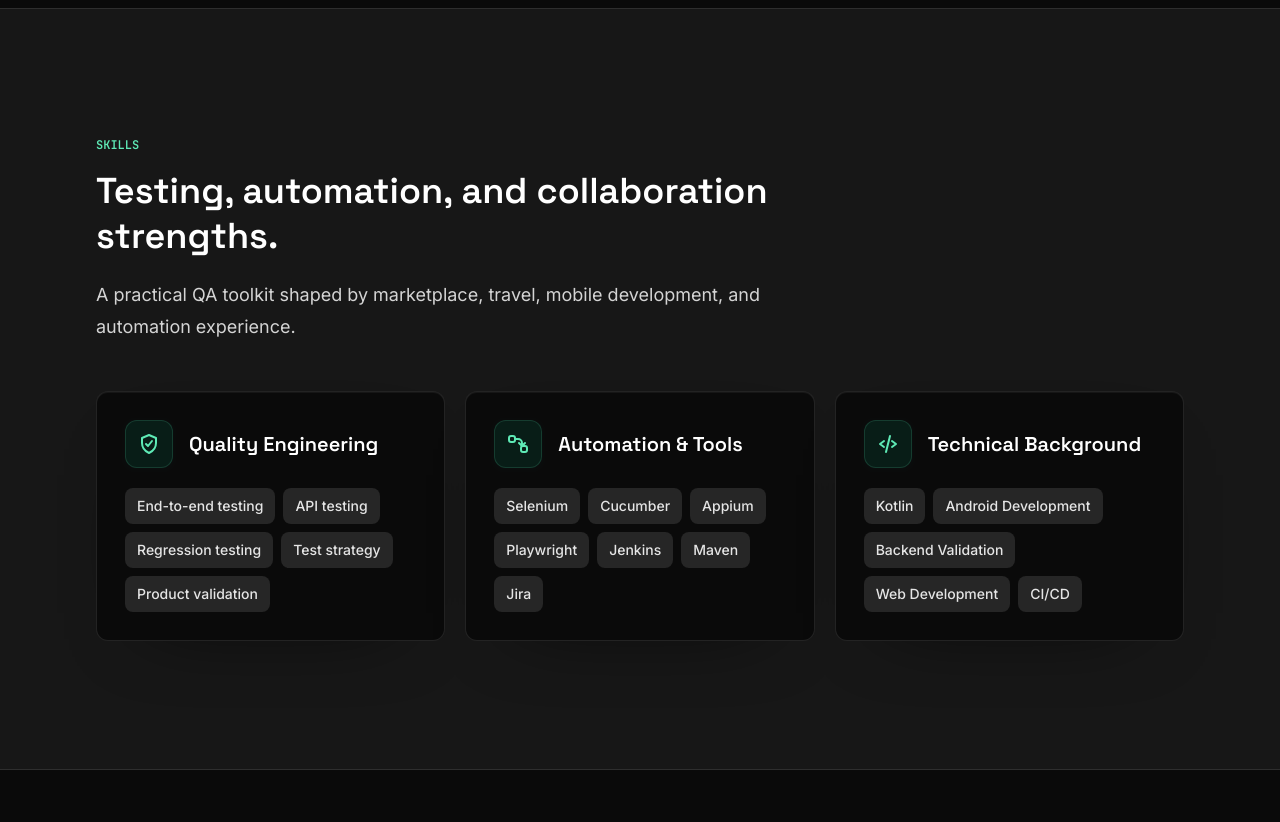
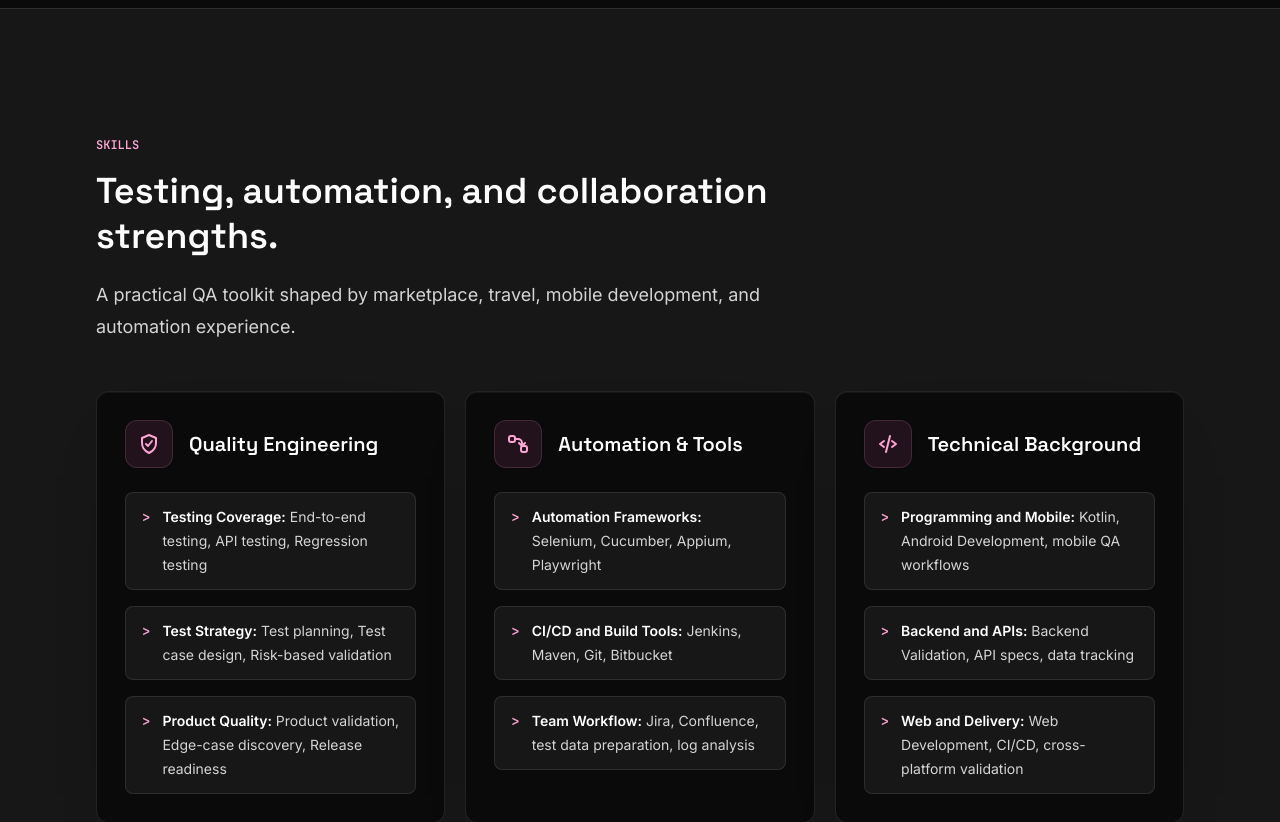
Before and after one commit to dlanooor/nextjs-ronaldgrant, a Next.js app: page / in a window 1280 px wide. Shown: the part 1740-2562 px from the top of the page. Built offline with nearby package versions, Linux system fonts and the light colour scheme.

Commit message:
polish portfolio theme and content

```diff
--- a/app/globals.css
+++ b/app/globals.css
@@ -36,23 +36,25 @@
 }
 
 ::selection {
-  background: #bbf7d0;
-  color: #14532d;
+  background: #fbcfe8;
+  color: #831843;
 }
 
 .dark ::selection {
-  background: #065f46;
-  color: #ecfdf5;
+  background: #be185d;
+  color: #fdf2f8;
 }
 
 @keyframes fade-up {
   from {
     opacity: 0;
-    transform: translateY(20px);
+    filter: blur(6px);
+    transform: translateY(22px);
   }
 
   to {
     opacity: 1;
+    filter: blur(0);
     transform: translateY(0);
   }
 }
@@ -68,7 +70,7 @@
 }
 
 .animate-fade-up {
-  animation: fade-up 720ms cubic-bezier(0.22, 1, 0.36, 1) both;
+  animation: fade-up 820ms cubic-bezier(0.22, 1, 0.36, 1) both;
 }
 
 .animation-delay-100 {
@@ -76,7 +78,7 @@
 }
 
 .reveal {
-  animation: fade-up 720ms cubic-bezier(0.22, 1, 0.36, 1) both;
+  animation: fade-up 820ms cubic-bezier(0.22, 1, 0.36, 1) both;
 }
 
 .reveal-delay-1 {
@@ -87,16 +89,109 @@
   animation-delay: 220ms;
 }
 
+.stagger-list > * {
+  animation: fade-up 760ms cubic-bezier(0.22, 1, 0.36, 1) both;
+}
+
+.stagger-list > *:nth-child(1) {
+  animation-delay: 80ms;
+}
+
+.stagger-list > *:nth-child(2) {
+  animation-delay: 160ms;
+}
+
+.stagger-list > *:nth-child(3) {
+  animation-delay: 240ms;
+}
+
+.stagger-list > *:nth-child(4) {
+  animation-delay: 320ms;
+}
+
+.stagger-list > *:nth-child(5) {
+  animation-delay: 400ms;
+}
+
+.stagger-list > *:nth-child(n + 6) {
+  animation-delay: 480ms;
+}
+
 .premium-card {
+  position: relative;
+  isolation: isolate;
+  overflow: hidden;
   box-shadow:
     0 1px 1px rgb(15 23 42 / 0.04),
     0 24px 60px -44px rgb(15 23 42 / 0.5);
+}
+
+.premium-card::before {
+  position: absolute;
+  inset: 0;
+  z-index: 0;
+  pointer-events: none;
+  content: "";
+  background:
+    radial-gradient(circle at 18% 12%, rgb(236 72 153 / 0.18), transparent 30%),
+    linear-gradient(135deg, rgb(255 255 255 / 0.18), transparent 42%);
+  opacity: 0;
+  transition:
+    opacity 320ms ease,
+    transform 320ms ease;
+  transform: translate3d(0, 10px, 0);
+}
+
+.premium-card > * {
+  position: relative;
+  z-index: 1;
+}
+
+.premium-card:hover::before {
+  opacity: 1;
+  transform: translate3d(0, 0, 0);
 }
 
 .dark .premium-card {
   box-shadow:
     0 1px 0 rgb(255 255 255 / 0.05) inset,
     0 28px 80px -56px rgb(0 0 0 / 0.9);
+}
+
+.dark .premium-card::before {
+  background:
+    radial-gradient(circle at 18% 12%, rgb(244 114 182 / 0.14), transparent 32%),
+    linear-gradient(135deg, rgb(255 255 255 / 0.08), transparent 44%);
+}
+
+.accent-card::before {
+  background:
+    linear-gradient(
+      180deg,
+      var(--card-accent-soft, rgb(236 72 153 / 0.14)) 0%,
+      transparent 54%
+    ),
+    radial-gradient(
+      circle at 18% 12%,
+      var(--card-accent-glow, rgb(236 72 153 / 0.18)),
+      transparent 34%
+    ),
+    linear-gradient(135deg, rgb(255 255 255 / 0.14), transparent 44%);
+}
+
+.dark .accent-card::before {
+  background:
+    linear-gradient(
+      180deg,
+      var(--card-accent-soft, rgb(244 114 182 / 0.14)) 0%,
+      transparent 54%
+    ),
+    radial-gradient(
+      circle at 18% 12%,
+      var(--card-accent-glow, rgb(244 114 182 / 0.14)),
+      transparent 34%
+    ),
+    linear-gradient(135deg, rgb(255 255 255 / 0.08), transparent 44%);
 }
 
 .card-lift {
@@ -110,6 +205,75 @@
 
 .card-lift:hover {
   transform: translateY(-4px);
+  box-shadow:
+    0 1px 1px rgb(15 23 42 / 0.05),
+    0 32px 80px -44px rgb(236 72 153 / 0.4);
+}
+
+.dark .card-lift:hover {
+  box-shadow:
+    0 1px 0 rgb(255 255 255 / 0.06) inset,
+    0 34px 90px -48px rgb(244 114 182 / 0.28);
+}
+
+.accent-card.card-lift:hover {
+  border-color: var(--card-accent-border, rgb(236 72 153 / 0.42)) !important;
+  box-shadow:
+    0 0 0 1px var(--card-accent-border, rgb(236 72 153 / 0.42)),
+    0 1px 1px rgb(15 23 42 / 0.05),
+    0 32px 80px -44px var(--card-accent-shadow, rgb(236 72 153 / 0.4)) !important;
+}
+
+.dark .accent-card.card-lift:hover {
+  border-color: var(--card-accent-border, rgb(244 114 182 / 0.34)) !important;
+  box-shadow:
+    0 0 0 1px var(--card-accent-border, rgb(244 114 182 / 0.34)),
+    0 1px 0 rgb(255 255 255 / 0.06) inset,
+    0 34px 90px -48px var(--card-accent-shadow, rgb(236 72 153 / 0.28)) !important;
+}
+
+.accent-logo,
+.accent-pill,
+.accent-chip,
+.accent-link {
+  transition:
+    background-color 260ms ease,
+    border-color 260ms ease,
+    box-shadow 260ms ease,
+    color 260ms ease,
+    transform 260ms ease;
+}
+
+.accent-link {
+  color: var(--card-accent-link, #f472b6);
+}
+
+.accent-link:hover {
+  color: var(--card-accent, #db2777);
+}
+
+.accent-card:hover .accent-logo {
+  border-color: var(--card-accent-border, rgb(236 72 153 / 0.42));
+  box-shadow: 0 0 0 4px var(--card-accent-soft, rgb(236 72 153 / 0.14));
+}
+
+.accent-card:hover .accent-pill,
+.accent-card:hover .accent-chip {
+  border-color: var(--card-accent-border, rgb(236 72 153 / 0.42));
+  background-color: var(--card-accent-soft, rgb(236 72 153 / 0.14));
+  color: var(--card-accent-link, #f472b6);
+}
+
+.card-lift svg,
+.card-lift img {
+  transition:
+    transform 320ms ease,
+    filter 320ms ease;
+}
+
+.card-lift:hover svg,
+.card-lift:hover img {
+  transform: translateY(-1px) scale(1.04);
 }
 
 @media (prefers-reduced-motion: reduce) {
@@ -123,7 +287,9 @@
   }
 
   .card-lift,
-  .card-lift:hover {
+  .card-lift:hover,
+  .card-lift:hover svg,
+  .card-lift:hover img {
     transform: none;
   }
 }
--- a/components/about-section.tsx
+++ b/components/about-section.tsx
@@ -15,7 +15,7 @@
             ))}
           </div>
 
-          <ul className="grid gap-3 sm:grid-cols-2">
+          <ul className="stagger-list grid gap-3 sm:grid-cols-2">
             {about.highlights.map((highlight) => (
               <li
                 key={highlight}
--- a/components/contact-section.tsx
+++ b/components/contact-section.tsx
@@ -20,7 +20,7 @@
             <div className="flex flex-col gap-4">
               <a
                 href={`mailto:${profile.email}`}
-                className="inline-flex min-h-12 items-center justify-center rounded-xl bg-white px-5 py-3 text-center text-sm font-semibold text-neutral-950 shadow-lg shadow-black/20 transition hover:-translate-y-0.5 hover:bg-neutral-100 focus:outline-none focus-visible:ring-2 focus-visible:ring-emerald-300 dark:hover:bg-neutral-200"
+                className="inline-flex min-h-12 items-center justify-center rounded-xl bg-white px-5 py-3 text-center text-sm font-semibold text-neutral-950 shadow-lg shadow-black/20 transition hover:-translate-y-0.5 hover:bg-neutral-100 focus:outline-none focus-visible:ring-2 focus-visible:ring-pink-300 dark:hover:bg-neutral-200"
               >
                 {profile.email}
               </a>
@@ -31,7 +31,7 @@
                     href={social.href}
                     target={social.href.startsWith("http") ? "_blank" : undefined}
                     rel={social.href.startsWith("http") ? "noreferrer" : undefined}
-                    className="inline-flex flex-1 items-center justify-center gap-2 rounded-xl border border-white/15 px-4 py-2 text-sm font-medium text-white/80 transition hover:-translate-y-0.5 hover:border-white/30 hover:bg-white/10 hover:text-white focus:outline-none focus-visible:ring-2 focus-visible:ring-emerald-300 sm:flex-none"
+                    className="inline-flex flex-1 items-center justify-center gap-2 rounded-xl border border-white/15 px-4 py-2 text-sm font-medium text-white/80 transition hover:-translate-y-0.5 hover:border-white/30 hover:bg-white/10 hover:text-white focus:outline-none focus-visible:ring-2 focus-visible:ring-pink-300 sm:flex-none"
                   >
                     <SocialIcon label={social.label} />
                     {social.label}
--- a/components/hero-section.tsx
+++ b/components/hero-section.tsx
@@ -12,7 +12,7 @@
     >
       <Container className="grid items-center gap-10 py-16 sm:py-20 md:grid-cols-[1.05fr_0.95fr] lg:gap-14 lg:py-24 xl:py-28">
         <div className="animate-fade-up">
-          <p className="inline-flex rounded-full border border-emerald-700/20 bg-emerald-50 px-4 py-2 font-mono text-xs font-semibold uppercase text-emerald-800 shadow-sm shadow-emerald-900/5 dark:border-emerald-300/20 dark:bg-emerald-400/10 dark:text-emerald-200">
+          <p className="inline-flex rounded-full border border-pink-700/20 bg-pink-50 px-4 py-2 font-mono text-xs font-semibold uppercase text-pink-800 shadow-sm shadow-pink-900/5 dark:border-pink-300/20 dark:bg-pink-400/10 dark:text-pink-200">
             {hero.availability}
           </p>
           <h1 className="mt-6 max-w-3xl font-display text-5xl font-semibold leading-[0.95] text-neutral-950 sm:mt-7 sm:text-7xl lg:text-8xl dark:text-white">
@@ -32,8 +32,8 @@
                 href={cta.href}
                 className={
                   cta.variant === "primary"
-                    ? "inline-flex h-12 items-center justify-center rounded-xl bg-neutral-950 px-5 text-sm font-semibold text-white shadow-lg shadow-neutral-950/15 transition hover:-translate-y-0.5 hover:bg-neutral-800 focus:outline-none focus-visible:ring-2 focus-visible:ring-emerald-600 dark:bg-white dark:text-neutral-950 dark:shadow-white/10 dark:hover:bg-neutral-200 dark:focus-visible:ring-emerald-400"
-                    : "inline-flex h-12 items-center justify-center rounded-xl border border-neutral-950/15 bg-white px-5 text-sm font-semibold text-neutral-950 shadow-sm transition hover:-translate-y-0.5 hover:border-neutral-950/30 hover:bg-neutral-50 focus:outline-none focus-visible:ring-2 focus-visible:ring-emerald-600 dark:border-white/15 dark:bg-neutral-900 dark:text-white dark:hover:border-white/30 dark:hover:bg-neutral-800 dark:focus-visible:ring-emerald-400"
+                    ? "inline-flex h-12 items-center justify-center rounded-xl bg-neutral-950 px-5 text-sm font-semibold text-white shadow-lg shadow-neutral-950/15 transition hover:-translate-y-0.5 hover:bg-neutral-800 focus:outline-none focus-visible:ring-2 focus-visible:ring-pink-600 dark:bg-white dark:text-neutral-950 dark:shadow-white/10 dark:hover:bg-neutral-200 dark:focus-visible:ring-pink-400"
+                    : "inline-flex h-12 items-center justify-center rounded-xl border border-neutral-950/15 bg-white px-5 text-sm font-semibold text-neutral-950 shadow-sm transition hover:-translate-y-0.5 hover:border-neutral-950/30 hover:bg-neutral-50 focus:outline-none focus-visible:ring-2 focus-visible:ring-pink-600 dark:border-white/15 dark:bg-neutral-900 dark:text-white dark:hover:border-white/30 dark:hover:bg-neutral-800 dark:focus-visible:ring-pink-400"
                 }
               >
                 {cta.label}
--- a/components/section-heading.tsx
+++ b/components/section-heading.tsx
@@ -17,7 +17,7 @@
     <div className="reveal max-w-3xl">
       <p
         className={`font-mono text-xs font-semibold uppercase ${
-          isDark ? "text-emerald-300" : "text-emerald-700 dark:text-emerald-300"
+          isDark ? "text-pink-300" : "text-pink-700 dark:text-pink-300"
         }`}
       >
         {eyebrow}
--- a/components/site-header.tsx
+++ b/components/site-header.tsx
@@ -49,7 +49,7 @@
               <li key={item.href}>
                 <a
                   href={item.href}
-                  className="block rounded-lg px-3 py-2 transition hover:bg-neutral-100 hover:text-neutral-950 focus:outline-none focus-visible:ring-2 focus-visible:ring-emerald-600 dark:hover:bg-white/10 dark:hover:text-white dark:focus-visible:ring-emerald-400"
+                  className="block rounded-lg px-3 py-2 transition hover:bg-neutral-100 hover:text-neutral-950 focus:outline-none focus-visible:ring-2 focus-visible:ring-pink-600 dark:hover:bg-white/10 dark:hover:text-white dark:focus-visible:ring-pink-400"
                 >
                   {item.label}
                 </a>
@@ -66,7 +66,7 @@
             aria-controls="mobile-navigation"
             aria-label={isMenuOpen ? "Close navigation menu" : "Open navigation menu"}
             onClick={() => setIsMenuOpen((current) => !current)}
-            className="inline-flex size-10 items-center justify-center rounded-xl border border-neutral-950/15 bg-neutral-100 text-neutral-950 shadow-sm transition hover:border-neutral-950/25 hover:bg-white focus:outline-none focus-visible:ring-2 focus-visible:ring-emerald-600 md:hidden dark:border-white/15 dark:bg-neutral-800 dark:text-white dark:hover:border-white/25 dark:hover:bg-neutral-700 dark:focus-visible:ring-emerald-400"
+            className="inline-flex size-10 items-center justify-center rounded-xl border border-neutral-950/15 bg-neutral-100 text-neutral-950 shadow-sm transition hover:border-neutral-950/25 hover:bg-white focus:outline-none focus-visible:ring-2 focus-visible:ring-pink-600 md:hidden dark:border-white/15 dark:bg-neutral-800 dark:text-white dark:hover:border-white/25 dark:hover:bg-neutral-700 dark:focus-visible:ring-pink-400"
           >
             <span aria-hidden="true" className="relative size-5">
               <span
@@ -103,7 +103,7 @@
                 <a
                   href={item.href}
                   onClick={() => setIsMenuOpen(false)}
-                  className="block rounded-xl px-4 py-3 transition hover:bg-neutral-100 hover:text-neutral-950 focus:outline-none focus-visible:ring-2 focus-visible:ring-emerald-600 dark:hover:bg-white/10 dark:hover:text-white dark:focus-visible:ring-emerald-400"
+                  className="block rounded-xl px-4 py-3 transition hover:bg-neutral-100 hover:text-neutral-950 focus:outline-none focus-visible:ring-2 focus-visible:ring-pink-600 dark:hover:bg-white/10 dark:hover:text-white dark:focus-visible:ring-pink-400"
                 >
                   {item.label}
                 </a>
--- a/components/skills-section.tsx
+++ b/components/skills-section.tsx
@@ -18,7 +18,7 @@
       <Container>
         <SectionHeading {...sections.skills} />
 
-        <div className="reveal reveal-delay-1 mt-10 grid gap-5 sm:mt-12 md:grid-cols-3">
+        <div className="reveal reveal-delay-1 stagger-list mt-10 grid gap-5 sm:mt-12 md:grid-cols-3">
           {skills.map((skillGroup) => {
             const Icon = skillIcons[skillGroup.group] ?? CodeIcon;
 
@@ -28,20 +28,31 @@
                 className="premium-card card-lift rounded-xl border border-neutral-950/10 bg-white p-5 sm:p-7 dark:border-white/10 dark:bg-neutral-950 dark:hover:border-white/20"
               >
                 <div className="flex items-center gap-4">
-                  <span className="grid size-12 shrink-0 place-items-center rounded-xl border border-emerald-700/15 bg-emerald-50 text-emerald-700 shadow-sm shadow-emerald-950/5 dark:border-emerald-300/15 dark:bg-emerald-400/10 dark:text-emerald-300">
+                  <span className="grid size-12 shrink-0 place-items-center rounded-xl border border-pink-700/15 bg-pink-50 text-pink-700 shadow-sm shadow-pink-950/5 dark:border-pink-300/15 dark:bg-pink-400/10 dark:text-pink-300">
                     <Icon className="size-6" />
                   </span>
                   <h3 className="font-display text-xl font-semibold text-neutral-950 dark:text-white">
                     {skillGroup.group}
                   </h3>
                 </div>
-                <ul className="mt-5 flex flex-wrap gap-2">
+                <ul className="mt-6 space-y-4">
                   {skillGroup.items.map((skill) => (
                     <li
-                      key={skill}
-                      className="rounded-lg bg-neutral-100 px-3 py-2 text-sm font-medium text-neutral-700 transition hover:bg-emerald-50 hover:text-emerald-800 dark:bg-neutral-800 dark:text-neutral-200 dark:hover:bg-emerald-400/10 dark:hover:text-emerald-200"
+                      key={skill.label}
+                      className="flex gap-3 rounded-lg border border-neutral-950/10 bg-neutral-50 px-4 py-3 transition hover:border-pink-700/20 hover:bg-pink-50 dark:border-white/10 dark:bg-neutral-900 dark:hover:border-pink-300/20 dark:hover:bg-pink-400/10"
                     >
-                      {skill}
+                      <span
+                        aria-hidden="true"
+                        className="mt-0.5 font-mono text-sm font-semibold text-pink-700 dark:text-pink-300"
+                      >
+                        &gt;
+                      </span>
+                      <span className="text-sm leading-6 text-neutral-600 dark:text-neutral-300">
+                        <span className="font-semibold text-neutral-950 dark:text-white">
+                          {skill.label}:
+                        </span>{" "}
+                        {skill.values.join(", ")}
+                      </span>
                     </li>
                   ))}
                 </ul>
--- a/components/theme-toggle.tsx
+++ b/components/theme-toggle.tsx
@@ -38,7 +38,7 @@
       aria-checked={isDark}
       aria-label="Toggle dark mode"
       onClick={toggleTheme}
-      className="grid h-10 w-32 shrink-0 grid-cols-2 gap-1 overflow-hidden rounded-full border border-neutral-950/15 bg-neutral-100 p-1 shadow-sm transition hover:border-neutral-950/25 focus:outline-none focus-visible:ring-2 focus-visible:ring-emerald-600 sm:w-36 dark:border-white/15 dark:bg-neutral-800 dark:hover:border-white/25 dark:focus-visible:ring-emerald-400"
+      className="grid h-10 w-32 shrink-0 grid-cols-2 gap-1 overflow-hidden rounded-full border border-neutral-950/15 bg-neutral-100 p-1 shadow-sm transition hover:border-neutral-950/25 focus:outline-none focus-visible:ring-2 focus-visible:ring-pink-600 sm:w-36 dark:border-white/15 dark:bg-neutral-800 dark:hover:border-white/25 dark:focus-visible:ring-pink-400"
     >
       <span className="sr-only">{isDark ? "Use light mode" : "Use dark mode"}</span>
       <span
--- a/lib/portfolio-data.ts
+++ b/lib/portfolio-data.ts
@@ -98,40 +98,59 @@
   {
     group: "Quality Engineering",
     items: [
-      "End-to-end testing",
-      "API testing",
-      "Regression testing",
-      "Test strategy",
-      "Product validation",
+      {
+        label: "Testing Coverage",
+        values: ["End-to-end testing", "API testing", "Regression testing"],
+      },
+      {
+        label: "Test Strategy",
+        values: ["Test planning", "Test case design", "Risk-based validation"],
+      },
+      {
+        label: "Product Quality",
+        values: ["Product validation", "Edge-case discovery", "Release readiness"],
+      },
     ],
   },
   {
     group: "Automation & Tools",
     items: [
-      "Selenium",
-      "Cucumber",
-      "Appium",
-      "Playwright",
-      "Jenkins",
-      "Maven",
-      "Jira",
+      {
+        label: "Automation Frameworks",
+        values: ["Selenium", "Cucumber", "Appium", "Playwright"],
+      },
+      {
+        label: "CI/CD and Build Tools",
+        values: ["Jenkins", "Maven", "Git", "Bitbucket"],
+      },
+      {
+        label: "Team Workflow",
+        values: ["Jira", "Confluence", "test data preparation", "log analysis"],
+      },
     ],
   },
   {
     group: "Technical Background",
     items: [
-      "Kotlin",
-      "Android Development",
-      "Backend Validation",
-      "Web Development",
-      "CI/CD",
+      {
+        label: "Programming and Mobile",
+        values: ["Kotlin", "Android Development", "mobile QA workflows"],
+      },
+      {
+        label: "Backend and APIs",
+        values: ["Backend Validation", "API specs", "data tracking"],
+      },
+      {
+        label: "Web and Delivery",
+        values: ["Web Development", "CI/CD", "cross-platform validation"],
+      },
     ],
   },
 ];
 
 export const projects = [
   {
-    title: "QA Engineer @ Shopee",
+    title: "QA Engineer",
     company: {
       name: "Shopee",
       logo: {
@@ -143,12 +162,12 @@
       "End-to-end testing for Shopee RN and Web workflows, including order creation, pre-fulfillment, return eligibility, refund calculation, logistics handling, and status transitions.",
     tags: ["E2E testing", "API specs", "Regression", "AI-assisted QA"],
     links: [
-      { label: "LinkedIn", href: "https://www.linkedin.com/in/ronald-grant/" },
-      { label: "Contact", href: "mailto:ronaldgrantt@gmail.com" },
+      { label: "Website", href: "https://shopee.com/" },
+      { label: "LinkedIn", href: "https://www.linkedin.com/company/shopee/" },
     ],
   },
   {
-    title: "QA Engineer @ Traveloka",
+    title: "QA Engineer",
     company: {
       name: "Traveloka",
       logo: {
@@ -160,12 +179,12 @@
       "Manual and automation quality work for Transport products across mobile app, web, backend systems, booking, payment, post-booking, and data tracking flows.",
     tags: ["Mobile QA", "Web QA", "Backend QA", "Test plans"],
     links: [
-      { label: "LinkedIn", href: "https://www.linkedin.com/in/ronald-grant/" },
-      { label: "Contact", href: "mailto:ronaldgrantt@gmail.com" },
+      { label: "Website", href: "https://traveloka.com/" },
+      { label: "LinkedIn", href: "https://www.linkedin.com/company/traveloka/" },
     ],
   },
   {
-    title: "SDET Intern @ Blibli.com",
+    title: "SDET Intern",
     company: {
       name: "Blibli.com",
       logo: {
@@ -177,8 +196,8 @@
       "Developed and maintained automated test scripts, functional scenarios, and regression checks, with automation integrated into CI/CD workflows.",
     tags: ["Selenium", "Cucumber", "Jenkins", "Maven"],
     links: [
-      { label: "LinkedIn", href: "https://www.linkedin.com/in/ronald-grant/" },
-      { label: "Contact", href: "mailto:ronaldgrantt@gmail.com" },
+      { label: "Website", href: "https://www.blibli.com/" },
+      { label: "LinkedIn", href: "https://www.linkedin.com/company/blibli/" },
     ],
   },
 ];
@@ -193,6 +212,7 @@
     role: "Trainer Essential - PIDI Digdaya x Hackathon 2026",
     company: "Central Bank of Indonesia",
     period: "Apr 2026 - Present",
+    location: "Jakarta, Indonesia",
     summary:
       "Supporting technical training and participant readiness for a national hackathon program.",
   },
@@ -200,6 +220,7 @@
     role: "Quality Assurance Mentor",
     company: "Dibimbing",
     period: "Mar 2026 - Present",
+    location: "Jakarta, Indonesia",
     summary:
       "Mentoring learners on practical QA workflows, testing fundamentals, and structured software quality practices.",
   },
@@ -207,6 +228,7 @@
     role: "QA Engineer - MPL & Pre-fulfillment",
     company: "Shopee",
     period: "Dec 2024 - Present",
+    location: "Jakarta, Indonesia",
     summary:
       "Performing end-to-end testing on RN and Web order creation and pre-fulfillment flows, designing regression scenarios, and using AI tools to accelerate test case generation, edge case discovery, test data preparation, and log analysis.",
   },
@@ -214,6 +236,7 @@
     role: "QA Engineer - Return",
     company: "Shopee",
     period: "Jul 2024 - Jan 2025",
+    location: "Jakarta, Indonesia",
     summary:
       "Validated return and refund flows across RN and Web platforms, including eligibility rules, refund calculation, logistics handling, API specifications, and status transitions.",
   },
@@ -221,6 +244,7 @@
     role: "Quality Assurance Engineer - Transport",
     company: "Traveloka",
     period: "May 2023 - Jun 2024",
+    location: "Jakarta, Indonesia",
     summary:
       "Maintained manual and automation quality for Ground Transport products across mobile app, web, backend systems, booking, payment, post-booking, and data tracking workflows.",
   },
@@ -228,6 +252,7 @@
     role: "SDET Intern",
     company: "Blibli.com",
     period: "May 2022 - May 2023",
+    location: "Jakarta, Indonesia",
     summary:
       "Developed Selenium and Cucumber automated test scripts, executed functional and regression scenarios, and integrated automated tests into CI/CD pipelines with Jenkins and Maven.",
   },
```
Also changed, not shown: components/experience-section.tsx (+12 -7 lines), components/projects-section.tsx (+55 -12 lines), app/icon.svg.
